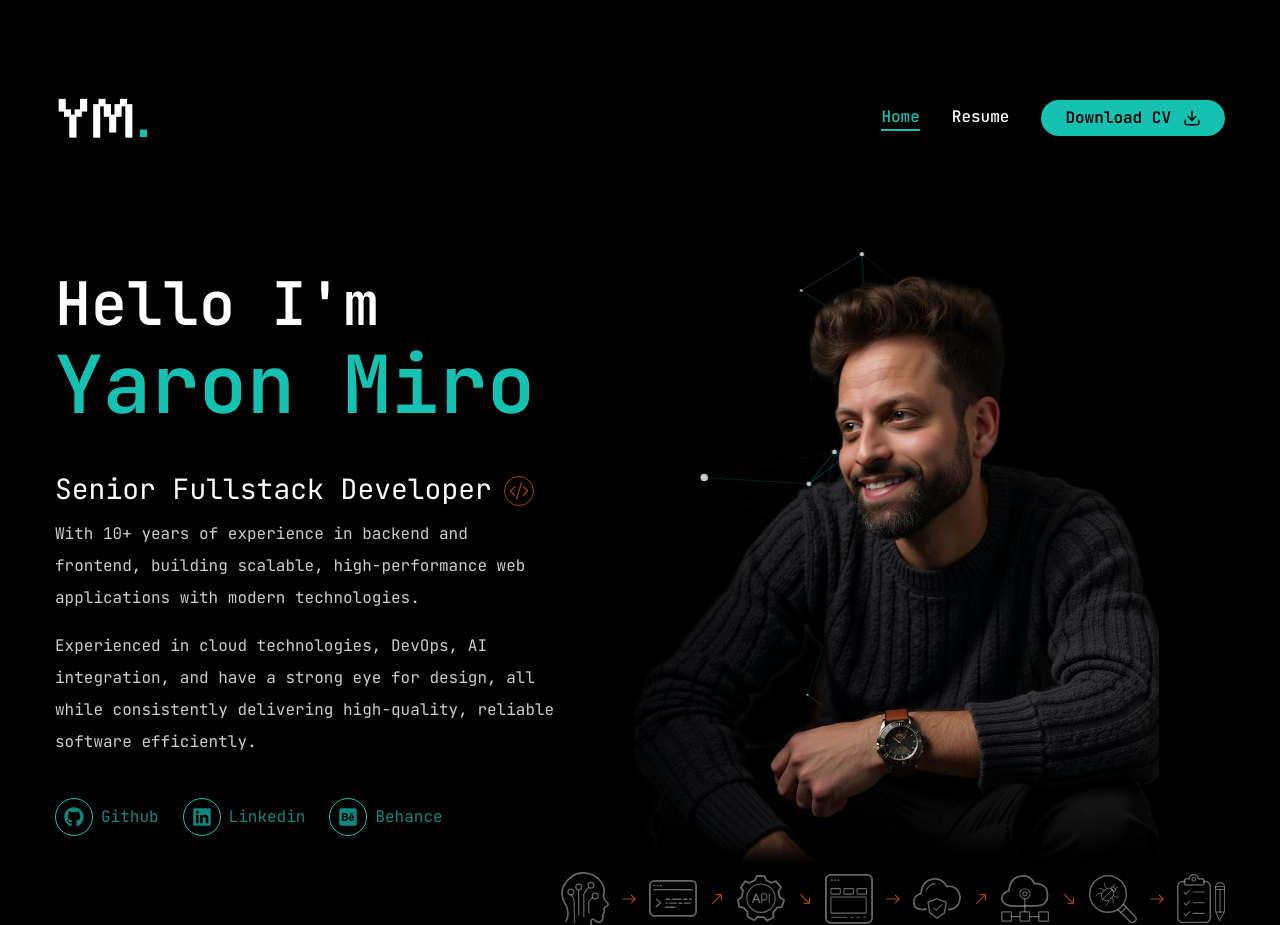
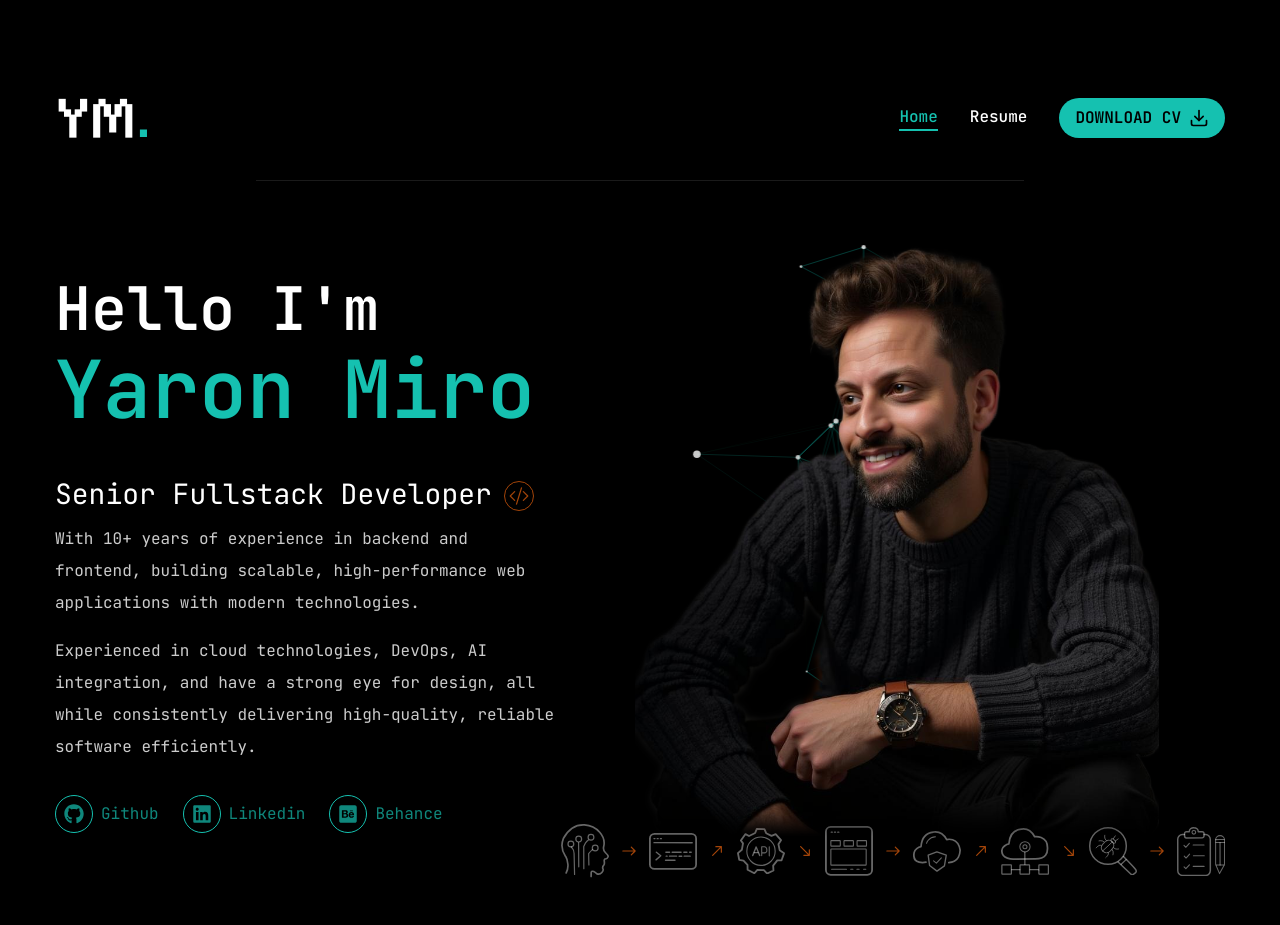
Before and after one commit to YaronMiro/ym-website, a Next.js app: page / in a window 1280 px wide. After the commit the page ends 878 px from the top, so only its background shows below. Built offline with nearby package versions, Linux system fonts and the light colour scheme.

Commit message:
fix layout try

```diff
--- a/app/page.tsx
+++ b/app/page.tsx
@@ -10,7 +10,6 @@ import { Button } from "@/components/ui/button";
 import ParticlesContainer from '@/components/ParticlesContainer'
 import YmIcon from '@/components/YmIcon'
 import heroImage from '@/public/hero-image-2.png'
-import { Separator } from "@/components/ui/separator";
 
 const Home: React.FC = () => {
   return (
@@ -36,20 +35,10 @@ const Home: React.FC = () => {
                   Experienced in cloud technologies, DevOps, AI integration, and have a strong eye for design, all while consistently delivering high-quality, reliable software efficiently.
                 </p>
               </div>
-              <Social className="flex mt-10 gap-6" />
-              <div className="flex flex-row items-center justify-center xl:justify-start mt-14 gap-8">
-                <Button
-                  variant="outline"
-                  size="lg"
-                  className="xl:hidden flex items-center uppercase gap-2"
-                >
-                  <span>Download CV</span>
-                  <FiDownload className="text-xl" />
-                </Button>
-              </div>
+              <Social className="flex mt-8 gap-6" />
             </div>
             <div>
-              <ParticlesContainer className="absolute top-0 right-0 bottom-0  w-[55%] h-[85%] z-[-9999]" />
+              <ParticlesContainer className="absolute top-0 right-0 bottom-0 w-[55%] h-[85%] z-[-9999]" />
               <div className="flex flex-col items-center">
               <Image
                 src={heroImage}
@@ -60,6 +49,14 @@ const Home: React.FC = () => {
             </div>
           </div>
           <div className="flex flex-col xl:flex-row justify-end items-center -mt-5">
+            <Button
+              variant="outline"
+              size="lg"
+              className="xl:hidden flex items-center uppercase gap-2"
+            >
+              <span>Download CV</span>
+              <FiDownload className="text-xl" />
+            </Button>
             <div className="flex items-center stroke-white/40">
               <YmIcon className="ym-icon" icon="head" />
               <IoIosArrowRoundForward className="text-2xl text-secondary/70 mx-2" />
@@ -79,7 +76,6 @@ const Home: React.FC = () => {
             </div>
           </div>
         </div>
-        {/* <Separator className="mt-10  bg-white/30" /> */}
       </section>
     </>
 
--- a/components/Header.tsx
+++ b/components/Header.tsx
@@ -1,32 +1,29 @@
 import * as React from "react"
-
-import { Button } from '@/components/ui/button';
-import { FiDownload } from "react-icons/fi";
 import Nav from '@/components/Nav';
 import MobileNav from '@/components/MobileNav';
 import Logo from "@/components/Logo";
+import { Separator } from "@/components/ui/separator";
+import { Button } from "@/components/ui/button";
+import { FiDownload } from "react-icons/fi";
 
 const Header: React.FC = () => {
     return (
-        <header className="xl:mt-10 xl:mb-14 py-8 xl:py-12 text-white">
+        <header className="xl:mt-10 xl:mb-4 py-8 xl:py-12 text-white">
             <div className="container mx-auto flex justify-between items-center">
                <Logo className="text-6xl" />
-
-                {/* Desktop nav & Contact me button */}
-               <div className="hidden xl:flex items-center gap-8">
-                    <Nav />
-                    <Button size="xs">
+                <div className="flex gap-8">
+                    <div className="hidden xl:flex items-center gap-8"><Nav /></div>
+                    <Button
+                        size="xs"
+                        className="hidden xl:flex items-center uppercase gap-2"
+                    >
                         <span>Download CV</span>
-                        <FiDownload className="ml-3 text-[18px]" />
+                        <FiDownload className="text-xl" />
                     </Button>
-               </div>
-
-                {/* Mobile nav */}
-                <div className="xl:hidden">
-                    <MobileNav />
                 </div>
+                <div className="xl:hidden"><MobileNav /></div>
             </div>
-            {/* <Separator className="mt-20 bg-white/30" /> */}
+            <Separator className="mt-8 bg-white/10 mx-auto w-[60%]" />
         </header>
     );
 };
--- a/components/Social.tsx
+++ b/components/Social.tsx
@@ -27,11 +27,11 @@ const Social: React.FC<SocialProps> = ({ className, iconStyles }) => {
                             href={path}
                         >
                            <div className="flex items-center">
-                                <div className={`flex justify-center border border-accent rounded-full p-2 items-center bg-primary text-accent/70 text-xl group-hover:bg-accent/70 group-hover:text-primary group-hover:transition-all duration-500 ease-in-out ${iconStyles}`}
+                                <div className={`flex justify-center border border-accent rounded-full p-2 items-center bg-primary text-accent/70 text-xl group-hover:bg-accent/70 group-hover:text-primary ${iconStyles}`}
                                 >
                                     {icon}
                                 </div>
-                                <span className="flex capitalize ml-2 text-accent/70 group-hover:text-accent-hover group-hover:transition-all duration-500 ease-in-out">
+                                <span className="flex capitalize ml-2 text-accent/70 group-hover:text-accent-hover">
                                     {name}
                                 </span>
                            </div>
--- a/components/ui/button.tsx
+++ b/components/ui/button.tsx
@@ -15,7 +15,7 @@ const buttonVariants = cva(
       },
       size: {
         default: "h-[44px] px-6",
-        xs: "h-[36px] px-6",
+        xs: "h-[40px] px-4",
         sm: "h-[48px] px-6",
         lg: "h-[52px] px-6 text-sm tracking-[1px]",
       },
```
